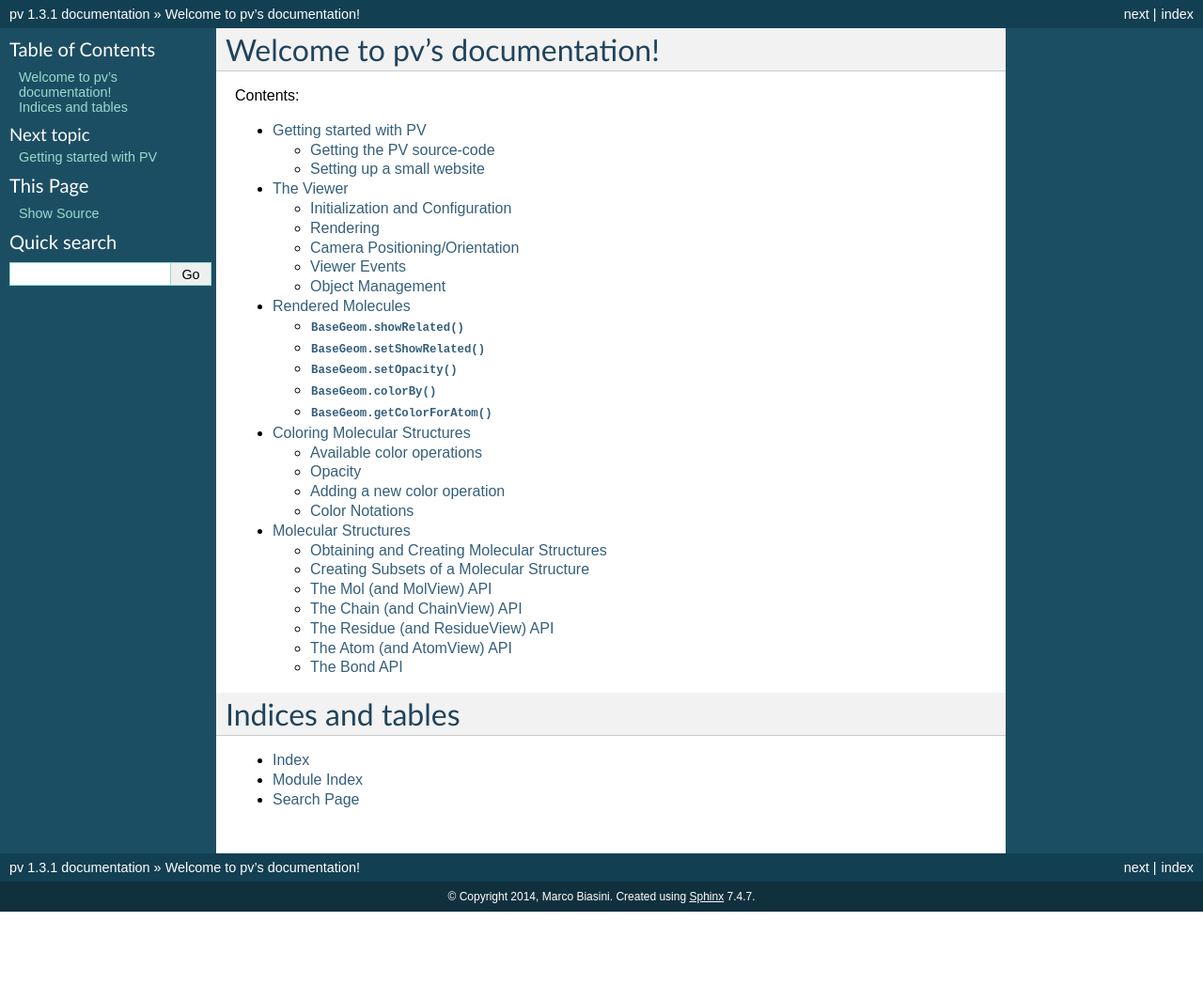
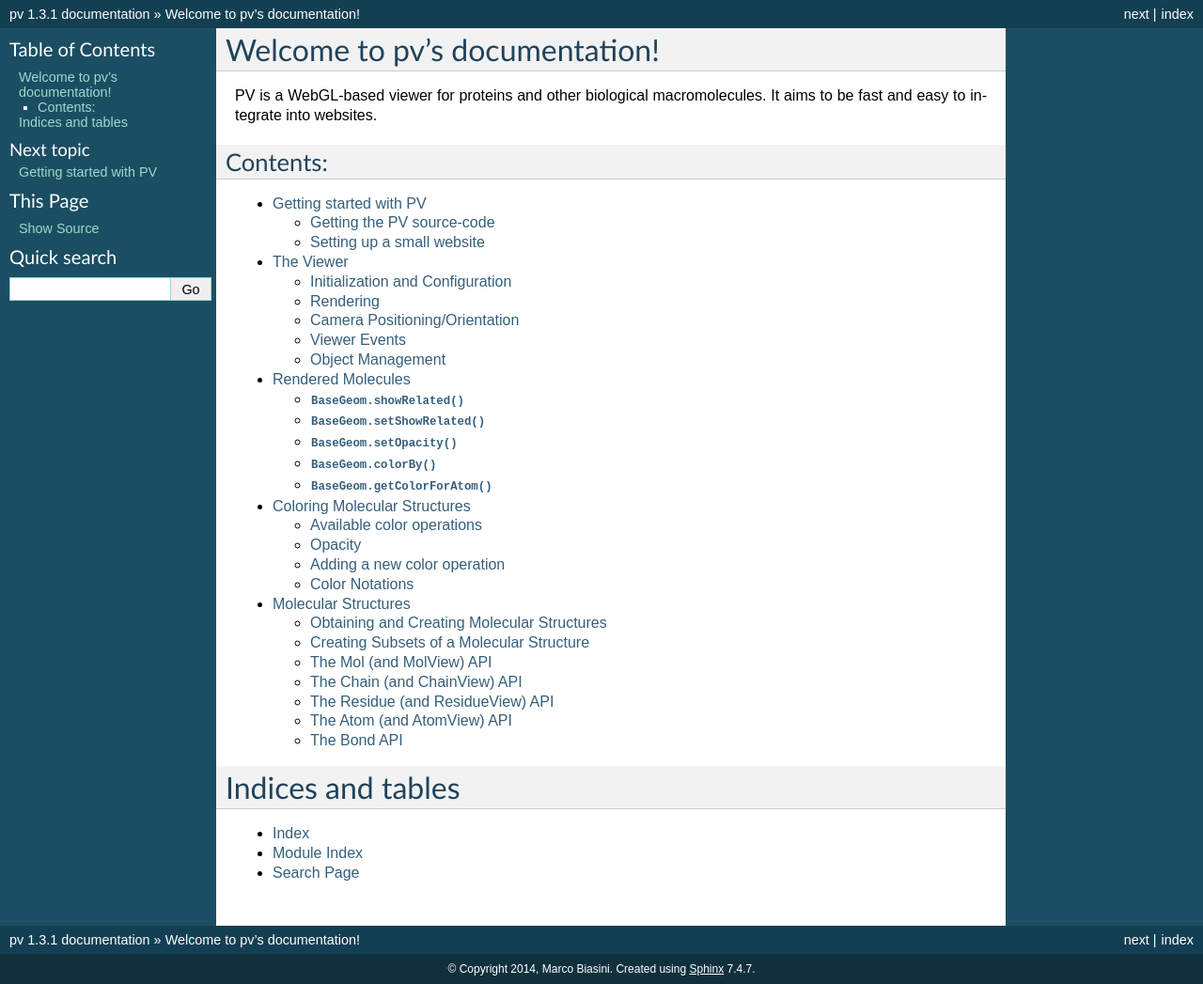
Before and after one commit to biasmv/pv, a Sphinx documentation site: the page built from doc/index.rst, in a window 1280 px wide. Shown: the whole page at 94% size. Built offline with Sphinx 7.4.7, drawn with Linux system fonts in a browser that asks for light colours; before the commit the page ends 970 px from its top, so only the background shows below that.

Commit message:
add small blurp to index.rst

```diff
--- a/doc/index.rst
+++ b/doc/index.rst
@@ -6,7 +6,10 @@
 Welcome to pv's documentation!
 ==============================
 
+PV is a WebGL-based viewer for proteins and other biological macromolecules. It aims to be fast and easy to integrate into websites.
+
 Contents:
+------------------------------
 
 .. toctree::
    :maxdepth: 2
```
